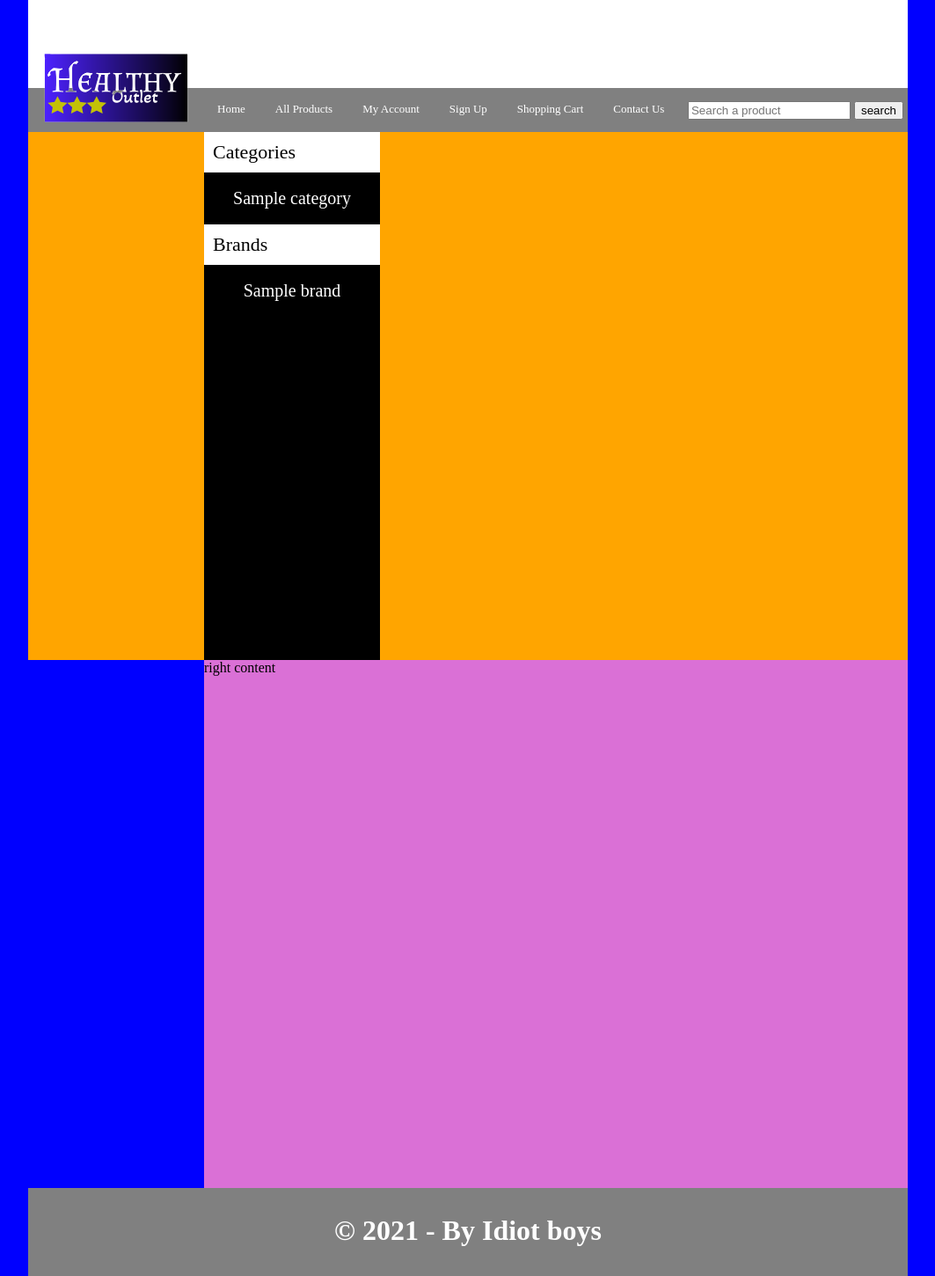
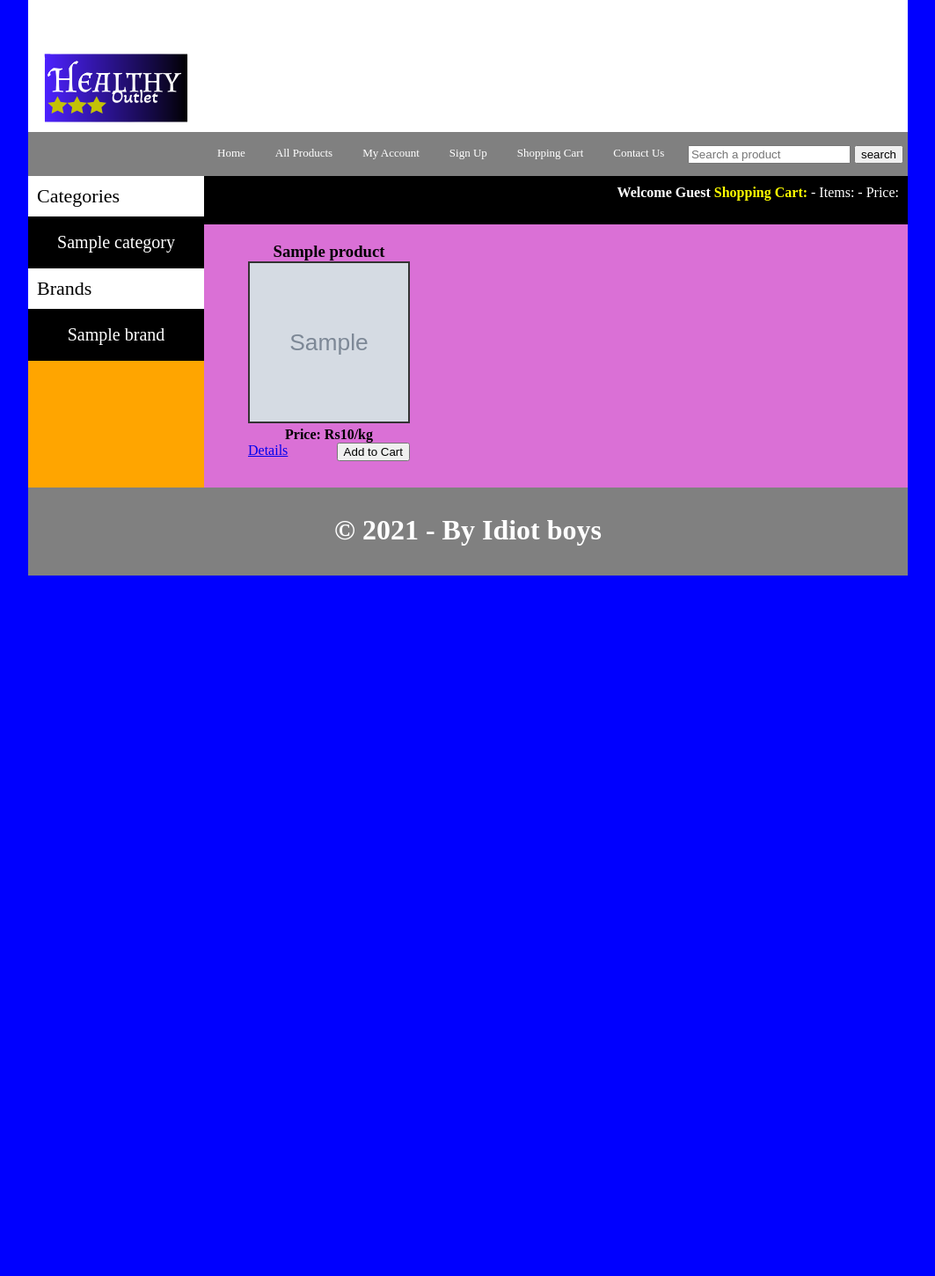
Before and after one commit to AdeepKrishnaKeelar/Healthy-Outlet-DBMS-Project, a PHP site: page / in a window 1280 px wide. Shown: the whole page at 88% size, without its empty margins (108-1171 px from the left). After the commit the page ends 654 px from the top, so only its background shows below. Run offline with PHP 8.4, Linux system fonts and the light colour scheme; tables that the repository leaves empty or names only in its code hold one stand-in row (values such as "Sample post"); grey boxes marked "Sample" are stand-in pictures.

Commit message:
Enhanced changes, I think

```diff
--- a/New-Version/index.php
+++ b/New-Version/index.php
@@ -59,7 +59,7 @@
 
                             ?>
                         </ul>
-                <div id="sidebar_title">Brands</div>
+                <div id="sidebar_title">Brands </div>
                         <ul id="cats">
                             <?php
                                 $get_bran = "select * from brands";
@@ -76,8 +76,50 @@
                         </ul>
                 </div>
 
-                <div id="right_content"> right content</div>
+                <div id="right_content">
+                    <div id="headline">
+                        <div id="headline_content">
+                            <b>Welcome Guest</b>
+                            <b style="color:yellow;">Shopping Cart:</b>
+                            <span>- Items: - Price: </span>
+                        </div>
+                    </div>
+
+                    <div id="product_box">
+                        <?php
+
+                                $get_products = "select * from products order by rand() LIMIT 0,6";
+
+                                $run_products = mysqli_query($con, $get_products);
+
+                                while($row_products=mysqli_fetch_array($run_products)) {
+                                    $pro_id = $row_products['product_id'];
+                                    $pro_title = $row_products['product_title'];
+                                    $pro_cat = $row_products['cat_id'];
+                                    $pro_brand = $row_products['brand_id'];
+                                    $pro_desc = $row_products['product_desc'];
+                                    $pro_price = $row_products['product_price'];
+                                    $pro_image = $row_products['product_img1'];
+
+                                    echo "
+                                    <div id='single_product'>
+                                        <h3>$pro_title</h3>
+                                        <img src='admin_area/product_images/$pro_image' width='180' height='180'/>
+                                        <p><b>Price: Rs$pro_price/kg </b></p>
+                                        <a href='details.php?pro_id=$pro_id' style='float:left'>Details</a>
+                                        <a href='index.php?add_cart=$pro_id'><button style='float:right;'>Add to Cart</button></a>
+                                    </div>
+
+                                    ";
+                                }
+
+                        ?>
+                    </div>
+
+                </div>
             </div>
+
+
             <div class="footer">
                 <h1 style="color=white; padding-top:30px; text-align:center">&copy; 2021 - By Idiot boys</h1>
             </div>
--- a/New-Version/styles/style.css
+++ b/New-Version/styles/style.css
@@ -26,6 +26,7 @@
 article, aside, details, figcaption, figure,
 footer, header, hgroup, menu, nav, section {
 	display: block;
+    overflow: auto;
 }
 body {
     background-color: blue;
@@ -37,7 +38,7 @@
 }
 .header_wrapper {
     width: 1000px;
-    height: 100px;
+    height: 150px;
     background:white;
 }
 #navbar {
@@ -75,18 +76,18 @@
 }
 .content_wrapper {
     width: 1000px;
-    height: 600px;
+    height: auto;
     background: orange;
+    overflow: auto;
 }
 #right_content {
     width: 800px;
-    height: 600px;
     background: orchid;
     float: right;
+    overflow: auto;
 }
 #left_sidebar {
     width: 200px;
-    height: 600px;
     background: black;
     float:left;
 }
@@ -124,3 +125,30 @@
     padding: 10px;
     font-size: 22px;
 }
+#headline {
+    background: black;
+    color: white;
+    float: right;
+    height: 35px;
+    width: 780px;
+    padding: 10px;
+}
+#headline_content {
+    float: right;
+}
+#product_box {
+    width: 780px;
+    padding: 10px;
+    margin-left: 30px;
+    margin-top: 10px;
+    margin-bottom: 10px;
+    text-align: center;
+    overflow: auto;
+}
+#single_product {
+    float: left;
+    padding: 10px;
+}
+#single_product img {
+    border: 2px solid #333;
+}
```
Also changed, not shown: New-Version/admin_area/product_images/carrot1.jpg (added), New-Version/admin_area/product_images/carrot2.jfif (added), New-Version/admin_area/product_images/carrot3.jpg (added), New-Version/admin_area/product_images/potato1.jfif (added), New-Version/admin_area/product_images/potato2.jfif (added), New-Version/admin_area/product_images/potato3.jpg (added), New-Version/admin_area/product_images/tomato1.jfif (added), New-Version/admin_area/product_images/tomato2.jpg (added), New-Version/admin_area/product_images/tomato3.jfif (added), images/Tharkari/carrot1.jpg (added), images/Tharkari/carrot2.jfif (added), images/Tharkari/carrot3.jpg (added), images/Tharkari/potato1.jfif (added), images/Tharkari/potato2.jfif (added), 4 more files.
